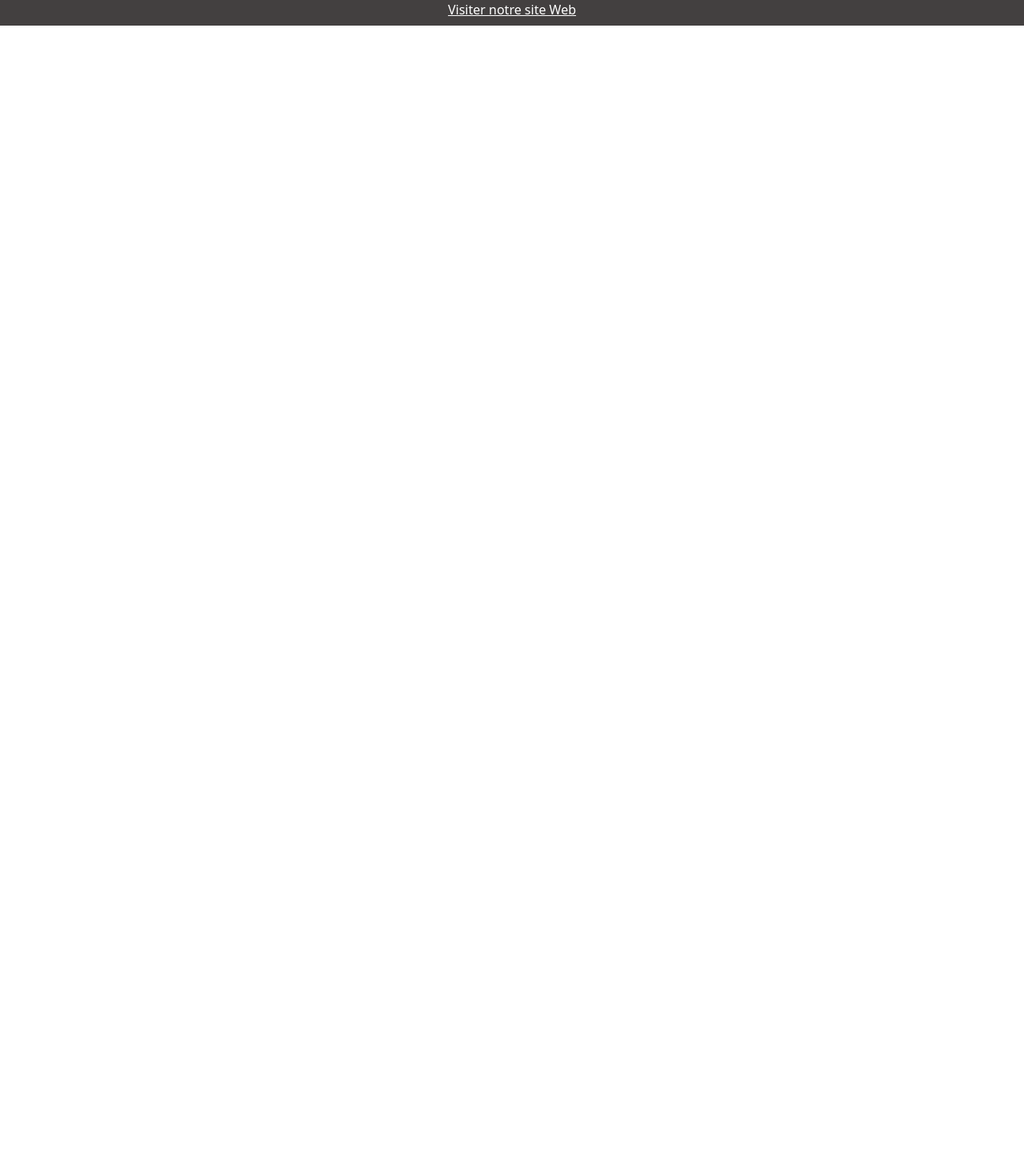
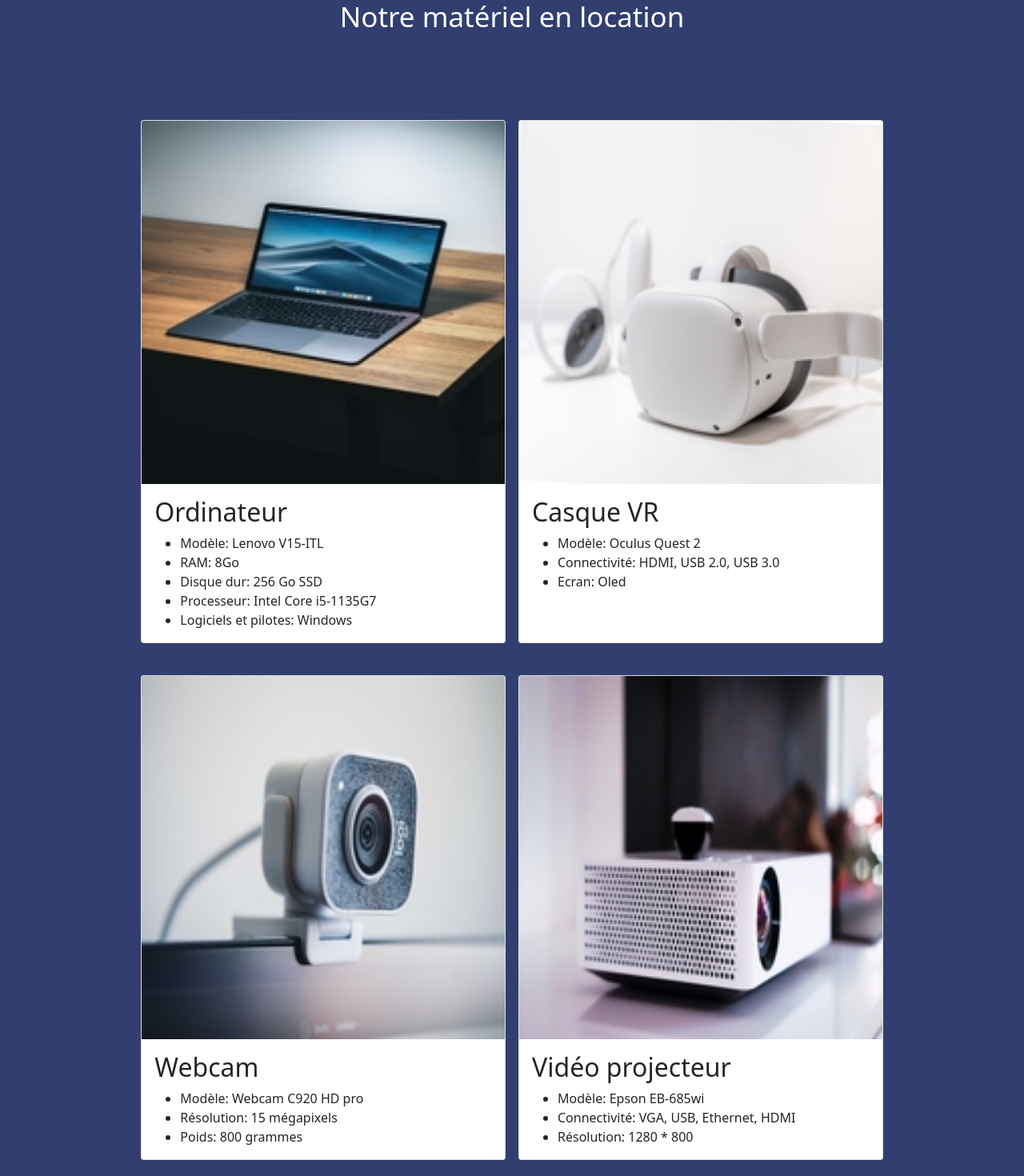
Before and after one commit to Corentin-57/LocMnsAngular, an Angular app: page / in a window 1280 px wide. Shown: the part 200-1670 px from the top of the page at 80% size. Before the commit the page ends 800 px from the top, so only its background shows below. Built offline with nearby package versions, Linux system fonts and the light colour scheme.

Commit message:
réduction carte acccueil + page contact responsive

```diff
--- a/src/app/accueil/accueil.component.html
+++ b/src/app/accueil/accueil.component.html
@@ -1,8 +1,8 @@
 <div class="accueil">
         <h1>Notre matériel en location</h1>
         <div class="container">
-            <div class="row g-3">
-                <div class="col-12 col-md-6">
+            <div class="row g-3 d-flex justify-content-center">
+                <div class="col-12 col-md-5">
                     <div class="card card-first">
                         <img [src]="cheminPhotoOrdi" alt="Photo de l'ordinateur" class="card-img-top"/>
                         <div class="card-body">
@@ -17,8 +17,8 @@
                         </div>
                     </div>
                 </div>
-                <div class="col-12 col-md-6">
-                    <div class="card">
+                <div class="col-12 col-md-5">
+                    <div class="card pb-5">
                         <img [src]="cheminCasqueVR" alt="Photo du casque VR" class="card-img-top"/>
                         <div class="card-body">
                             <h2 class="card-title">Casque VR</h2>
@@ -32,8 +32,8 @@
                 </div>
             </div>
 
-            <div class="row g-3">
-                <div class="col-12 col-md-6 mt-5">
+            <div class="row g-3 d-flex justify-content-center mt-4">
+                <div class="col-12 col-md-5">
                     <div class="card card-first">
                         <img [src]="cheminWebcam" alt="Photo de la webcam" class="card-img-top"/>
                         <div class="card-body">
@@ -46,7 +46,7 @@
                         </div>
                     </div>
                 </div>
-                <div class="col-12 col-md-6">
+                <div class="col-12 col-md-5">
                     <div class="card">
                         <img [src]="cheminProjecteur" alt="Photo du vidéo projecteur" class="card-img-top"/>
                         <div class="card-body">
--- a/src/app/accueil/accueil.component.scss
+++ b/src/app/accueil/accueil.component.scss
@@ -8,4 +8,5 @@
     color: white;
     padding-top: 200px;
     padding-bottom: 100px;
+    font-size: 35px;
 }
--- a/src/app/app-routing.module.ts
+++ b/src/app/app-routing.module.ts
@@ -7,6 +7,7 @@
 import { PageGestionnaireComponent } from './page-gestionnaire/page-gestionnaire.component';
 
 const routes: Routes = [ //Définir les differente routes pour accéder aux composants
+{path: "", component: AccueilComponent}, //Lancement app envoie sur page accueil
 {path: "accueil", component: AccueilComponent},
 {path: "page-etudiant", component: PageEtudiantComponent},
 {path: "contact", component: ContactComponent},
--- a/src/app/connexion/connexion.component.scss
+++ b/src/app/connexion/connexion.component.scss
@@ -21,3 +21,7 @@
   background-color:#C44C21;
 
 }
+
+.container{
+    margin-top: 100px;
+}
--- a/src/app/contact/contact.component.html
+++ b/src/app/contact/contact.component.html
@@ -2,14 +2,14 @@
 
 <h1 class="text-white"> Informations/Contact </h1>
 
-<img class="img-fluid mns" [src]="contactMns" alt="photo MNS" width="500px"/>
-<img class="img-fluid mns" [src]="contactMapMns" alt="Adresse map MNS" width="600px"/>
-<img class="img-fluid ifa" [src]="contactIfa" alt="photo ifa" width="500px"/>
-<img class="img-fluid ifa" [src]="contactMapIfa" alt="Adresse map IFA" width="600px">
+<img class="img-fluid mns" [src]="contactMns" alt="photo MNS" width="800px"/>
+<img class="img-fluid mns" [src]="contactMapMns" alt="Adresse map MNS" width="800px"/>
+<img class="img-fluid ifa photoIfa" [src]="contactIfa" alt="photo ifa" width="800px"/>
+<img class="img-fluid ifa" [src]="contactMapIfa" alt="Adresse map IFA" width="800px">
 
 <div class="container">
-    <div class="row g-3">
-        <div class="col-12 col-md-6">
+    <div class="row g-3 d-flex justify-content-center">
+        <div class="col-12 col-md-4">
         <div class="card card-first mb-5">
             <div class="card-body">
             <h5 class="card-title text-center">Information de contact MNS</h5>
@@ -18,8 +18,8 @@
             </div>
         </div>
         </div>
-        <div class="col-12 col-md-6">
-            <div class="card">
+        <div class="col-12 col-md-4">
+            <div class="card pb-5">
                 <div class="card-body">
                     <h5 class="card-title text-center">Information de contact IFA </h5>
                     <img class="card-img-top" [src]="contactLogoIfa" alt="Adresse map IFA" width="350"/>
--- a/src/app/contact/contact.component.scss
+++ b/src/app/contact/contact.component.scss
@@ -24,3 +24,7 @@
         margin-top: 20px;
     }
 }
+
+.photoIfa{
+    margin-right: 15px;
+}
```
